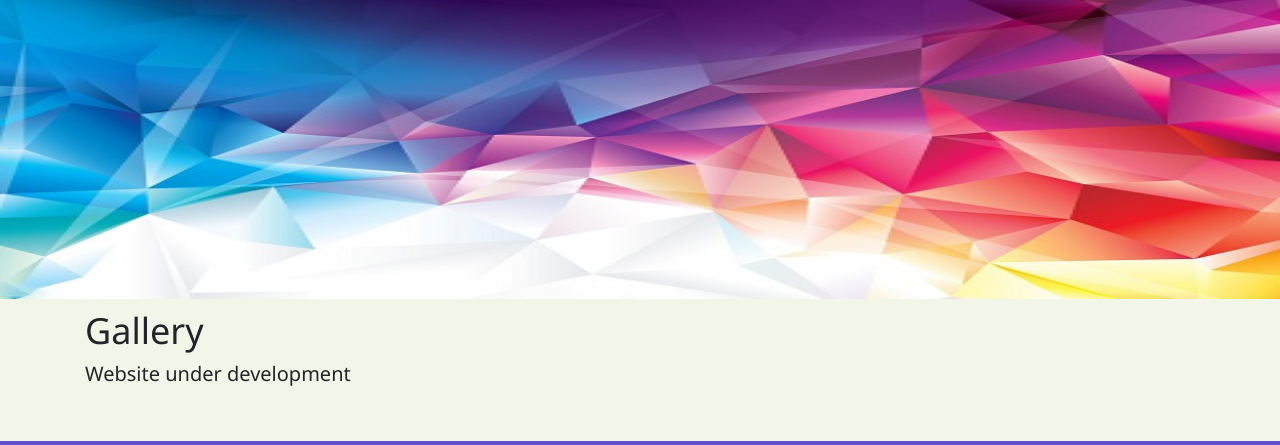
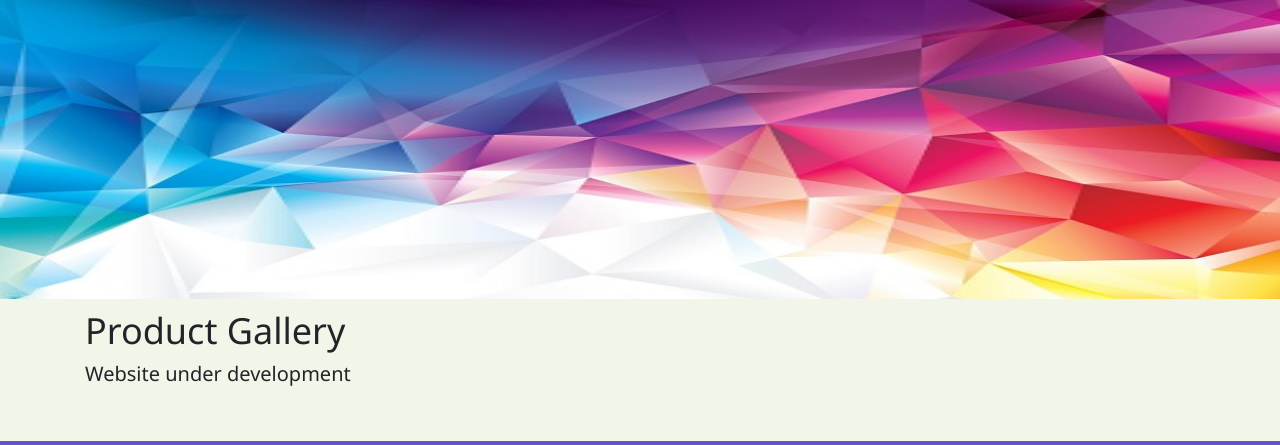
Before and after one commit to ikarthick/project-repo-bootstrap, a plain HTML site: page Gallery.html in a window 1280 px wide. Shown: the part 118-563 px from the top of the page. Drawn offline with nearby package versions, Linux system fonts and the light colour scheme.

Commit message:
version_1.0.2.1

```diff
--- a/Gallery.html
+++ b/Gallery.html
@@ -75,7 +75,7 @@
 
 
   <div class="container">
-      <h1>Gallery</h1>
+      <h1>Product Gallery</h1>
     <h4>Website under development</h4></div>
 
 
```
